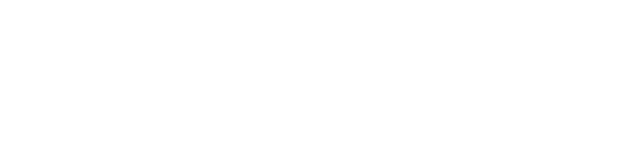
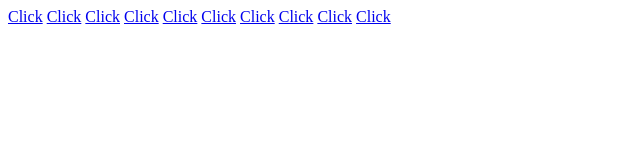
Before and after one commit to sandeeprajeti/visualisation, a plain HTML site: page Projectexpo/index.html in a window 1280 px wide. Shown: the whole page, without its empty margins (0-640 px from the left). Drawn offline with Linux system fonts and the light colour scheme.

Commit message:
Update index.html

```diff
--- a/Projectexpo/index.html
+++ b/Projectexpo/index.html
@@ -6,15 +6,15 @@
     <title>Document</title>
 </head>
 <body>
-    <a href="wholedsa.html"></a>
-    <a href="quebox.html"></a>
-    <a href="stack.html"></a>
-    <a href="queue.html"></a>
-    <a href="pop.html"></a>
-    <a href="push.html"></a>
-    <a href="mainpage.html"></a>
-    <a href="enqueue.html"></a>
-    <a href="dequeue.html"></a>
-    <a href="2page.html"></a>
+    <a href="wholedsa.html">Click</a>
+    <a href="quebox.html">Click</a>
+    <a href="stack.html">Click</a>
+    <a href="queue.html">Click</a>
+    <a href="pop.html">Click</a>
+    <a href="push.html">Click</a>
+    <a href="mainpage.html">Click</a>
+    <a href="enqueue.html">Click</a>
+    <a href="dequeue.html">Click</a>
+    <a href="2page.html">Click</a>
 </body>
 </html>
```
